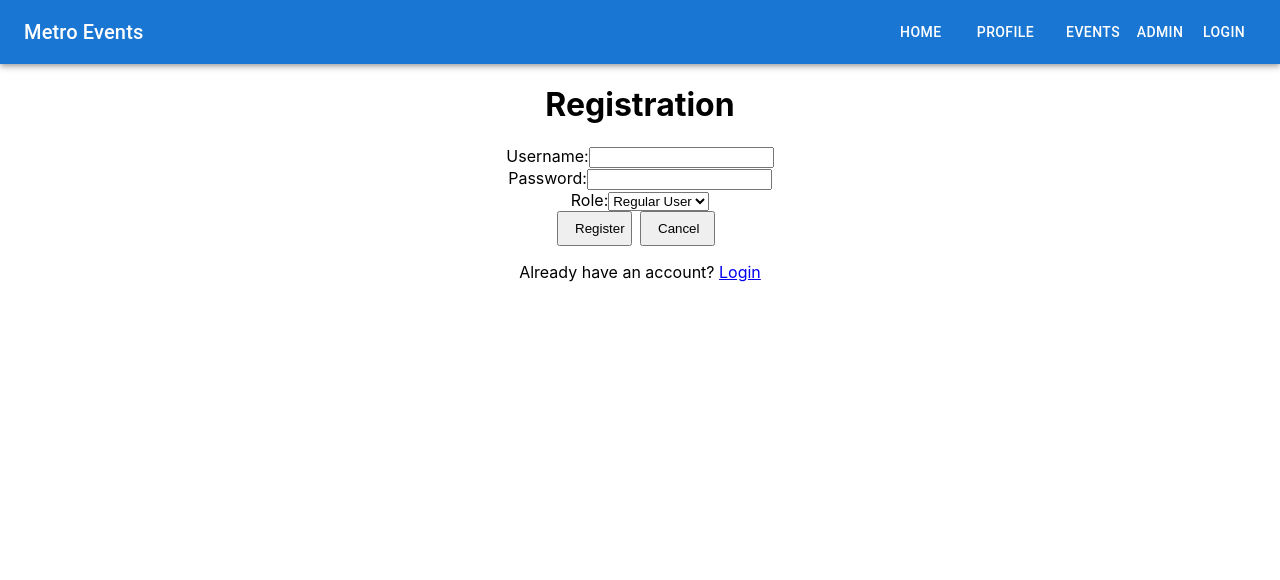
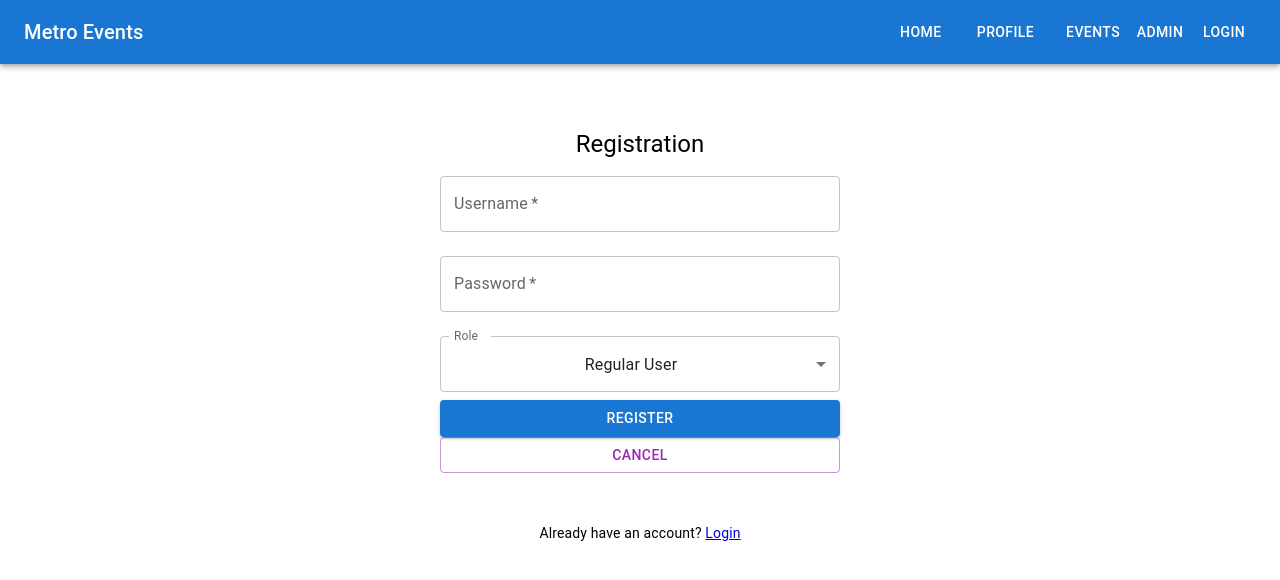
Before and after one commit to MarkYuriPG/MetroEventsProject, a React (Create React App) app: page /register in a window 1280 px wide. Shown: the top 580 px of the page. Built offline with nearby package versions, Linux system fonts and the light colour scheme.

Commit message:
styled registration

```diff
--- a/src/App.css
+++ b/src/App.css
@@ -99,7 +99,7 @@ button {
 }
 
 
-.login-view {
+.form-view {
   display: flex;
   flex-direction: column;
   align-items: center;
@@ -107,7 +107,14 @@ button {
   min-height: 100vh;
 }
 
+.registration-form {
+  margin-top: 5%;
+  margin-bottom: 50px;
+  width: 400px;
+}
+
 .login-form {
   margin-top: 5%;
+  margin-bottom: 50px;
   width: 400px;
 }
--- a/src/components/Login.js
+++ b/src/components/Login.js
@@ -1,7 +1,7 @@
 import React, { useState, useEffect } from 'react';
 import { Link, Navigate, useNavigate } from 'react-router-dom';
 import axios from 'axios';
-import { TextField, Button, Typography, Container } from '@mui/material';
+import { TextField, Button, Typography } from '@mui/material';
 
 function LoginScreen({ setIsLoggedIn }) {
   const [username, setUsername] = useState('');
@@ -34,7 +34,7 @@ function LoginScreen({ setIsLoggedIn }) {
   };
 
   return (
-    <div className="login-view">
+    <div className="form-view">
       <form onSubmit={handleSubmit} className="login-form">
         <Typography component="h1" variant="h5">
           Login
@@ -71,7 +71,9 @@ function LoginScreen({ setIsLoggedIn }) {
           Login
         </Button>
       </form>
-      <p>Don't have an account? <Link to="/register">Register</Link></p>
+      <Typography variant="body2">
+        Don't have an account? <Link to="/register">Register</Link>
+      </Typography>
     </div>
   );
 }
--- a/src/components/Registration.js
+++ b/src/components/Registration.js
@@ -1,6 +1,7 @@
 import React, { useState } from 'react';
-import { Link} from 'react-router-dom';
+import { Link } from 'react-router-dom';
 import axios from 'axios';
+import { TextField, Button, Typography, Select, MenuItem, FormControl, InputLabel } from '@mui/material';
 
 function Registration() {
   const [formData, setFormData] = useState({
@@ -35,28 +36,70 @@ function Registration() {
   };
 
   return (
-    <div>
-      <h1>Registration</h1>
-      <form onSubmit={handleSubmit}>
-        <div>
-          <label htmlFor="username">Username:</label>
-          <input type="text" id="username" name="username" value={formData.username} onChange={handleChange} required />
-        </div>
-        <div>
-          <label htmlFor="password">Password:</label>
-          <input type="password" id="password" name="password" value={formData.password} onChange={handleChange} required />
-        </div>
-        <div>
-          <label htmlFor="role">Role:</label>
-          <select id="role" name="role" value={formData.role} onChange={handleChange} required >
-            <option value={0}>Regular User</option>
-            <option value={2}>Administrator</option>
-          </select>
-        </div>
-        <button type="submit">Register</button>
-        <button type="button" onClick={handleCancel}>Cancel</button>
+    <div className="form-view">
+      <form onSubmit={handleSubmit} className="registration-form">
+        <Typography component="h1" variant="h5">
+          Registration
+        </Typography>
+        <TextField
+          variant="outlined"
+          margin="normal"
+          fullWidth
+          id="username"
+          label="Username"
+          name="username"
+          value={formData.username}
+          onChange={handleChange}
+          required
+        />
+        <TextField
+          variant="outlined"
+          margin="normal"
+          fullWidth
+          id="password"
+          label="Password"
+          name="password"
+          type="password"
+          value={formData.password}
+          onChange={handleChange}
+          required
+        />
+        <FormControl fullWidth variant="outlined" margin="normal">
+          <InputLabel id="role-label">Role</InputLabel>
+          <Select
+            labelId="role-label"
+            id="role"
+            name="role"
+            value={formData.role}
+            onChange={handleChange}
+            label="Role"
+            required
+          >
+            <MenuItem value={0}>Regular User</MenuItem>
+            <MenuItem value={2}>Administrator</MenuItem>
+          </Select>
+        </FormControl>
+        <Button
+          type="submit"
+          fullWidth
+          variant="contained"
+          color="primary"
+        >
+          Register
+        </Button>
+        <Button
+          type="button"
+          fullWidth
+          variant="outlined"
+          color="secondary"
+          onClick={handleCancel}
+        >
+          Cancel
+        </Button>
       </form>
-      <p>Already have an account? <Link to="/login">Login</Link></p>
+      <Typography variant="body2">
+        Already have an account? <Link to="/login">Login</Link>
+      </Typography>
     </div>
   );
 }
```
